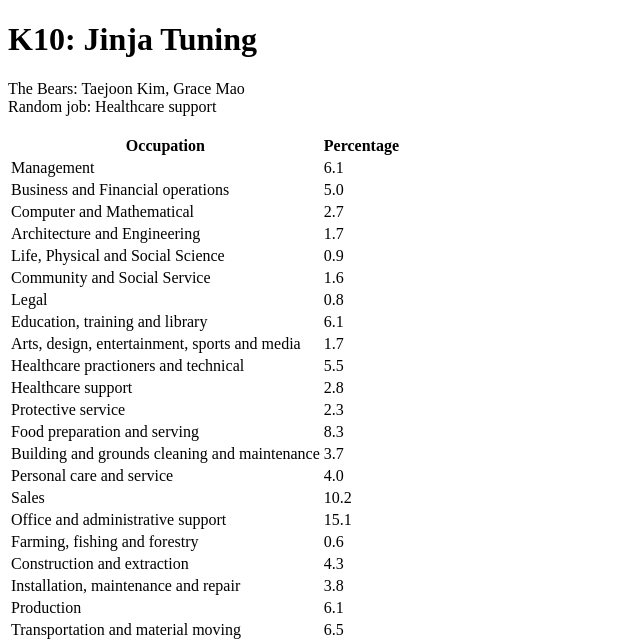
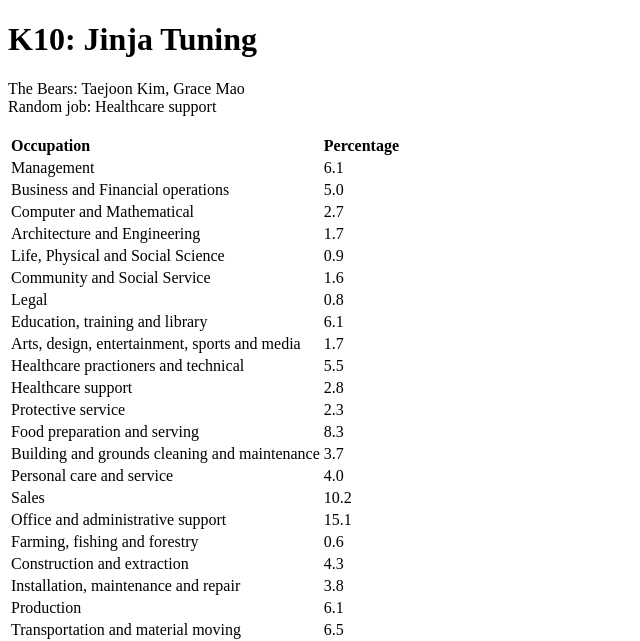
Before and after one commit to grace-mao23/Work, a Flask app: page /occupyflaskst in a window 1280 px wide. Shown: the top 641 px of the page, without its empty margins (0-640 px from the left). Run offline with Flask 2, Linux system fonts and the light colour scheme.

Commit message:
Added style to aid my ocd

```diff
--- a/10_occ/templates/template.html
+++ b/10_occ/templates/template.html
@@ -10,6 +10,11 @@
     <title> {{ title }} </title>
     <h1> {{ heading }} </h1>
   </head>
+  <style>
+    th {
+      text-align: left;
+    }
+  </style>
   <body>
     {{ team }} <br>
     Random job: {{ job }} <br> <br>
```
